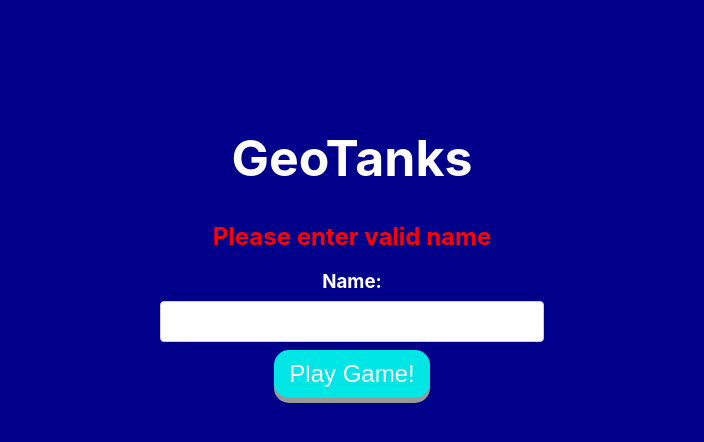
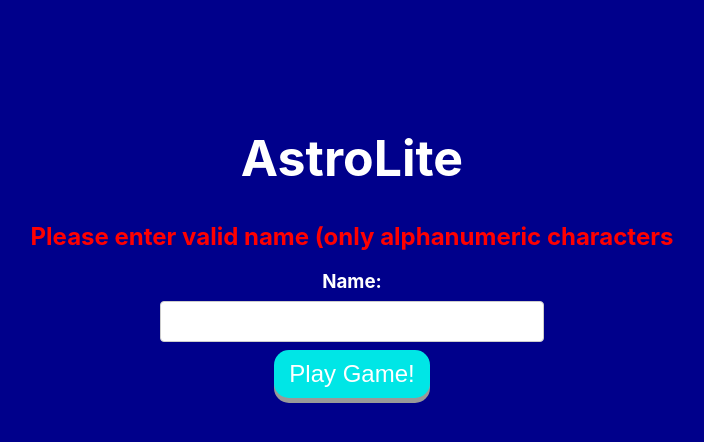
Before and after one commit to Dellamoresteven/GeoTanks, a React (Create React App) app in the folder front-end/: page / in a window 1280 px wide. Both pictures are taken after a click on the button "Play Game!". Shown: the top 442 px of the page, without its empty margins (288-992 px from the left). Built offline with nearby package versions, Linux system fonts and the light colour scheme.

Commit message:
Alphanumeric check

```diff
--- a/front-end/src/App.js
+++ b/front-end/src/App.js
@@ -19,7 +19,8 @@ class App extends Component {
 
   sendJoinGame = () => {
     // set up socket to emit event
-    if (this.state.value == '') {
+    let tempString = this.state.value;
+    if (this.state.value == '' || tempStr.search('=') != -1 || tempStr.search('/') != -1 || tempStr.search('?') != -1 || tempStr.search(';') != -1) {
       console.log("Bad name given")
       this.setState({
         badName: true,
@@ -27,7 +28,7 @@ class App extends Component {
       return;
     }
 
-    if (this.state.value != '') {
+    if (this.state.value != '' && tempStr.search('=') == -1 && tempStr.search('/') == -1 && tempStr.search('?') == -1 && tempStr.search(';') != -1) {
     	const socket = socketIOClient(this.state.endpoint);
     	socket.emit('joinGame', this.state.value);
     	socket.on('joinGameResponse', (data) => {
@@ -64,9 +65,9 @@ class App extends Component {
     if (this.state.badName === true) {
       return (
         <div className="App">
-          <h1 className = "title"> GeoTanks </h1>
+          <h1 className = "title"> AstroLite </h1>
           <div>
-                <h2 className = 'h2Mod'> Please enter valid name </h2>
+                <h2 className = 'h2Mod'> Please enter valid name (only alphanumeric characters </h2>
             <label>
                 <h3 className = 'nameStyle'> Name: </h3>
                 <input className='playerName' type="text" value={this.state.value} onChange={this.handleChange} />
@@ -85,7 +86,7 @@ class App extends Component {
 
     return (
       <div className="App">
-      	  <h1 className = "title"> AstoLite </h1>
+      	  <h1 className = "title"> AstroLite </h1>
           <div>
             <label>
                 <h3 className = 'nameStyle'> Name: </h3>
```
